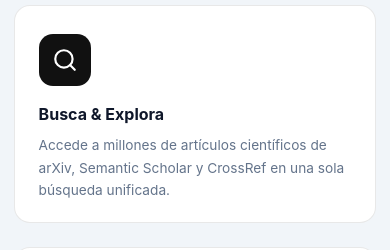
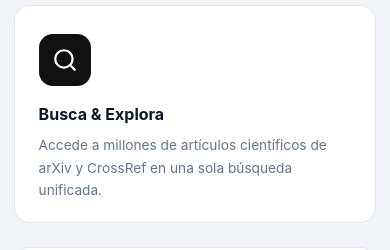
Before and after one commit to LuissRG18/TFG, a React (Vite) app in the folder frontend/: page / in a window 390 px wide. Shown: the part 2140-2390 px from the top of the page. Built offline with nearby package versions, Linux system fonts and the light colour scheme.

Commit message:
Adaptando a modo responsive

```diff
--- a/frontend/src/pages/HomePage.tsx
+++ b/frontend/src/pages/HomePage.tsx
@@ -44,7 +44,7 @@ const SERVICES = [
   {
     icon: <Search size={26} color="#fff" />,
     title: 'Busca & Explora',
-    desc: 'Accede a millones de artículos científicos de arXiv, Semantic Scholar y CrossRef en una sola búsqueda unificada.',
+    desc: 'Accede a millones de artículos científicos de arXiv y CrossRef en una sola búsqueda unificada.',
     link: '/buscar',
   },
   {
```
